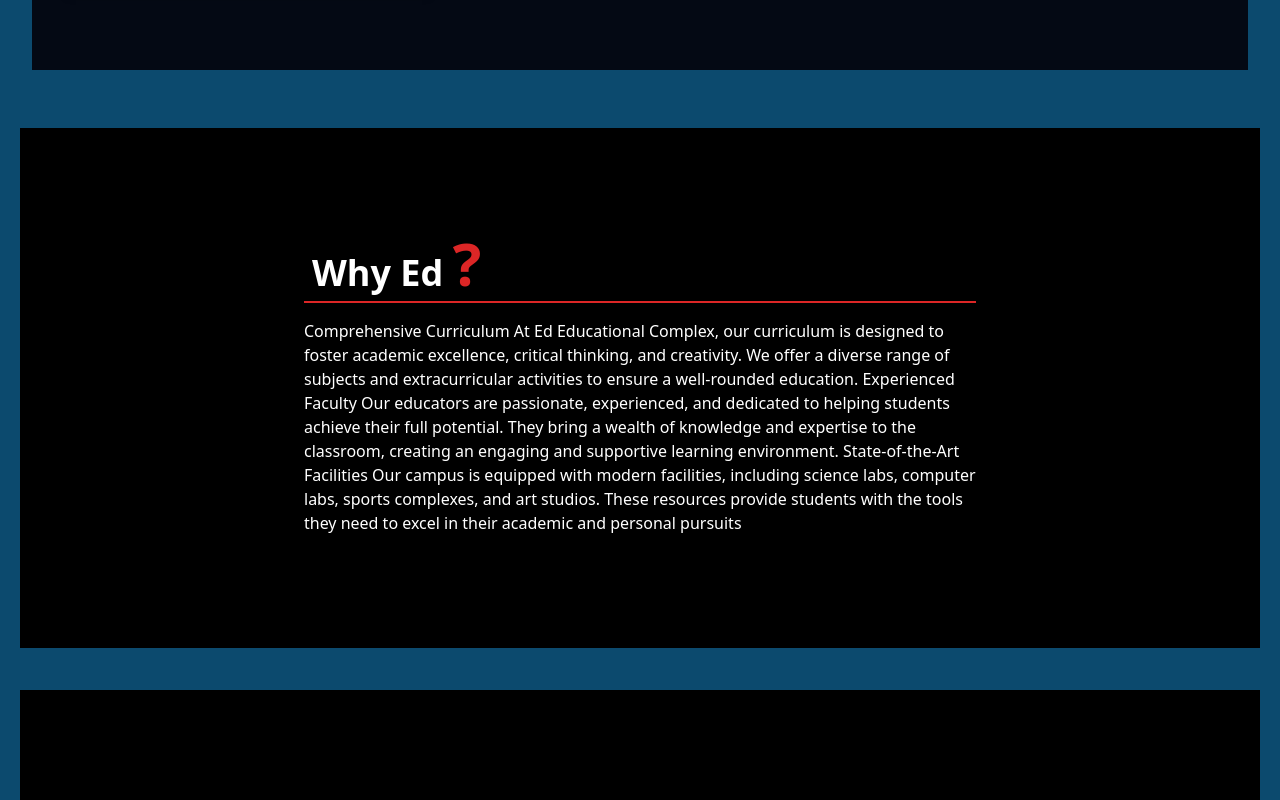
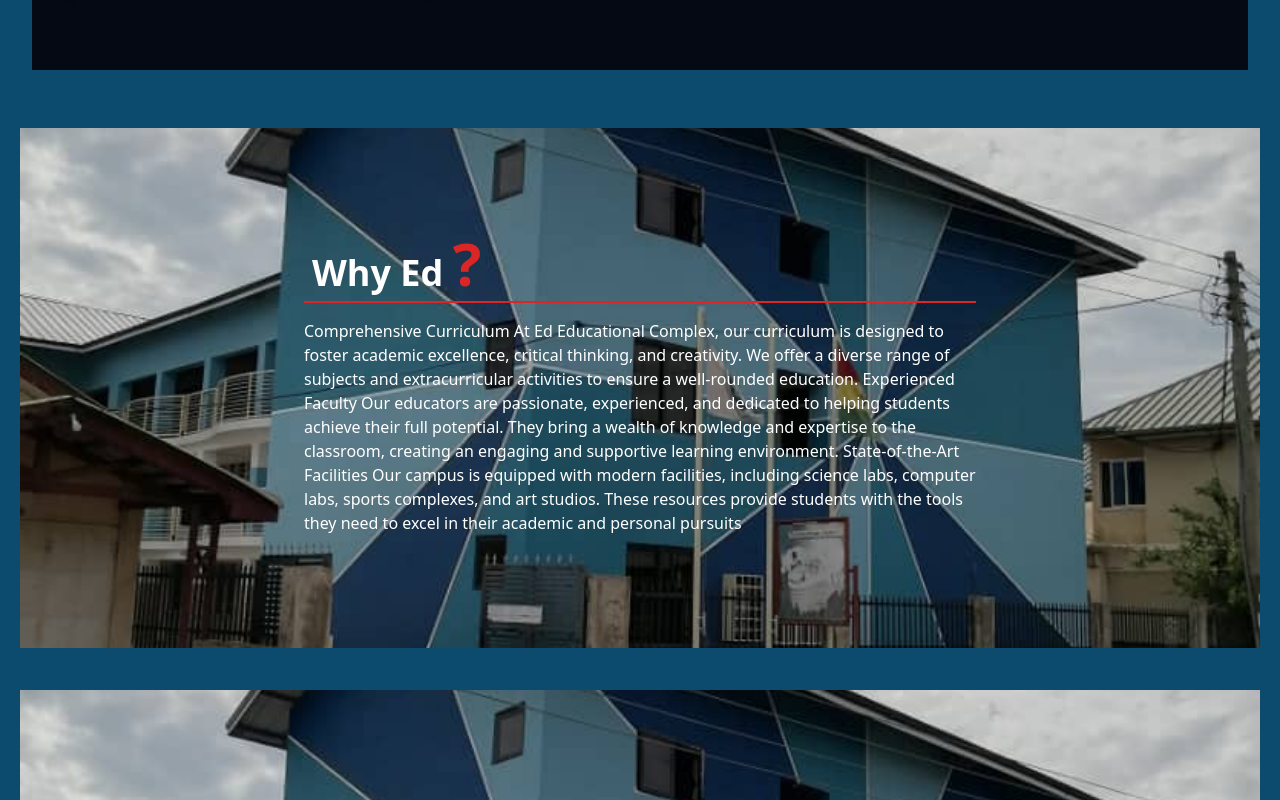
Before and after one commit to KendrickOdei/MyEdApp, a React (Vite) app: page / in a window 1280 px wide. Shown: the part 1500-2300 px from the top of the page. Built offline with nearby package versions, Linux system fonts and the light colour scheme.

Commit message:
Changes made to background

```diff
--- a/src/Components/Director.tsx
+++ b/src/Components/Director.tsx
@@ -5,7 +5,7 @@ const Director = () => {
   return (
     <>
       <motion.div
-        className="relative md:flex md:flex-col md:items-center md:justify-center ml-5 mr-5 p-8 bg-cover bg-center bg-no-repeat mb-12 mt-[-6px] md:h-[520px] bg-black"
+        className="relative md:flex md:flex-col md:items-center md:justify-center ml-5 mr-5 p-8 bg-cover bg-center bg-no-repeat mb-12 mt-[-6px] md:h-[520px] "
         initial={{ y: 50, opacity: 0 }}
         whileInView={{ y: 0, opacity: 1 }}
         transition={{
@@ -15,6 +15,7 @@ const Director = () => {
           duration: 0.5
         }}
         viewport={{ once: true }}
+        style={{backgroundImage:`url(/EdView.jpg)`}}
       >
 
         <div className="relative z-10 md:flex md:flex-col md:items-center md:justify-center max-w-2xl mx-auto text-center ">
--- a/src/Components/NavBar.tsx
+++ b/src/Components/NavBar.tsx
@@ -1,4 +1,4 @@
-import  { useState,useEffect } from "react";
+import React, { useState,useEffect } from "react";
 import { NavLink } from "react-router-dom";
 import {  motion } from "framer-motion";
 
@@ -78,7 +78,7 @@ const NavBar = () => {
       <div className="py-4 md:px-10 px-2 relative flex justify-between items-center">
         <div className="text-white gap-3 font-bold text-2xl cursor-pointer flex items-center font-Poppins p-3 rounded-md">
           <div className="border border-gray-300 p-1 mr-[-30px] rounded-md flex items-center">
-            <img className="w-10 h-14" src="/ED DP.png" alt="Not Supported" />
+            <img className="w-10 h-14" src="/ED DP.png" alt="" />
             <span className="ml-3 font-1xl">
               Ed Educational <br /> Complex
             </span>
@@ -107,9 +107,9 @@ const NavBar = () => {
 
 
                 onMouseEnter={toggleAboutMenu}
-                onMouseLeave={handleAboutLeave}
+
               >
-                <span>About Ed</span>
+                <span >About Ed</span>
 
 
                 <svg
@@ -498,10 +498,9 @@ const NavBar = () => {
             <NavLink
 
               to="/"
-              className="text-white nav-link hover:text-gray-400 duration-500 text-xl font-bold font-Poppins  "
+              className="text-white nav-link  hover:text-gray-400 duration-500 text-xl font-bold font-Poppins  "
 
               onClick={closeNavBar}
-
 
             >
               Home
@@ -969,7 +968,7 @@ const NavBar = () => {
                   <NavLink
 
                     to="/admission/requirements"
-                    className="text-white nav-link hover:text-gray-400 duration-500 block font-bold text-xl font-Poppins ml-6 border-l-4 border-yellow-500 px-4"
+                    className="text-white hover:text-gray-400 duration-500 block font-bold text-xl font-Poppins ml-6 border-l-4 border-yellow-500 px-4"
                     onClick={closeNavBar}
 
                   >
```
Also changed, not shown: public/EdView.jpg (added).
